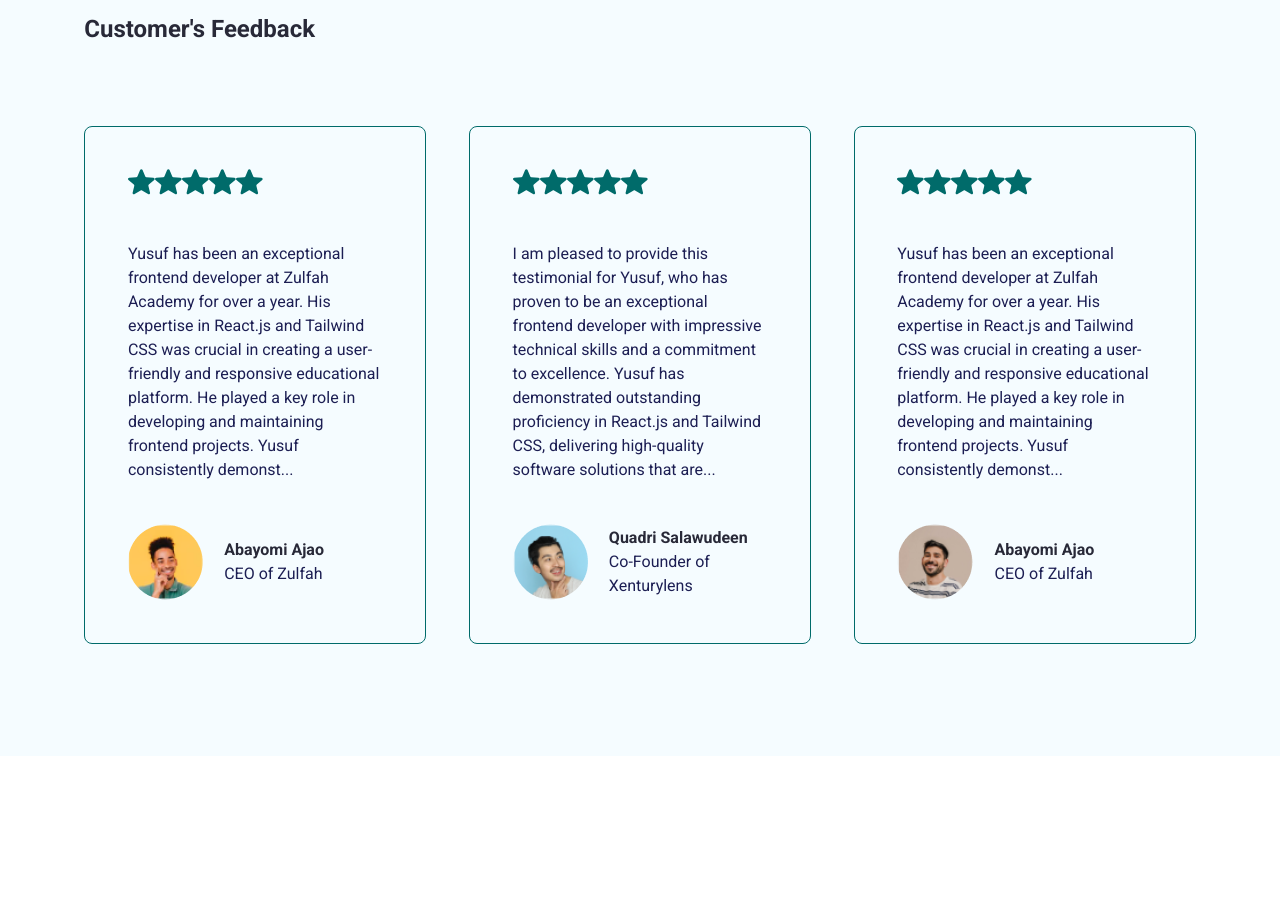
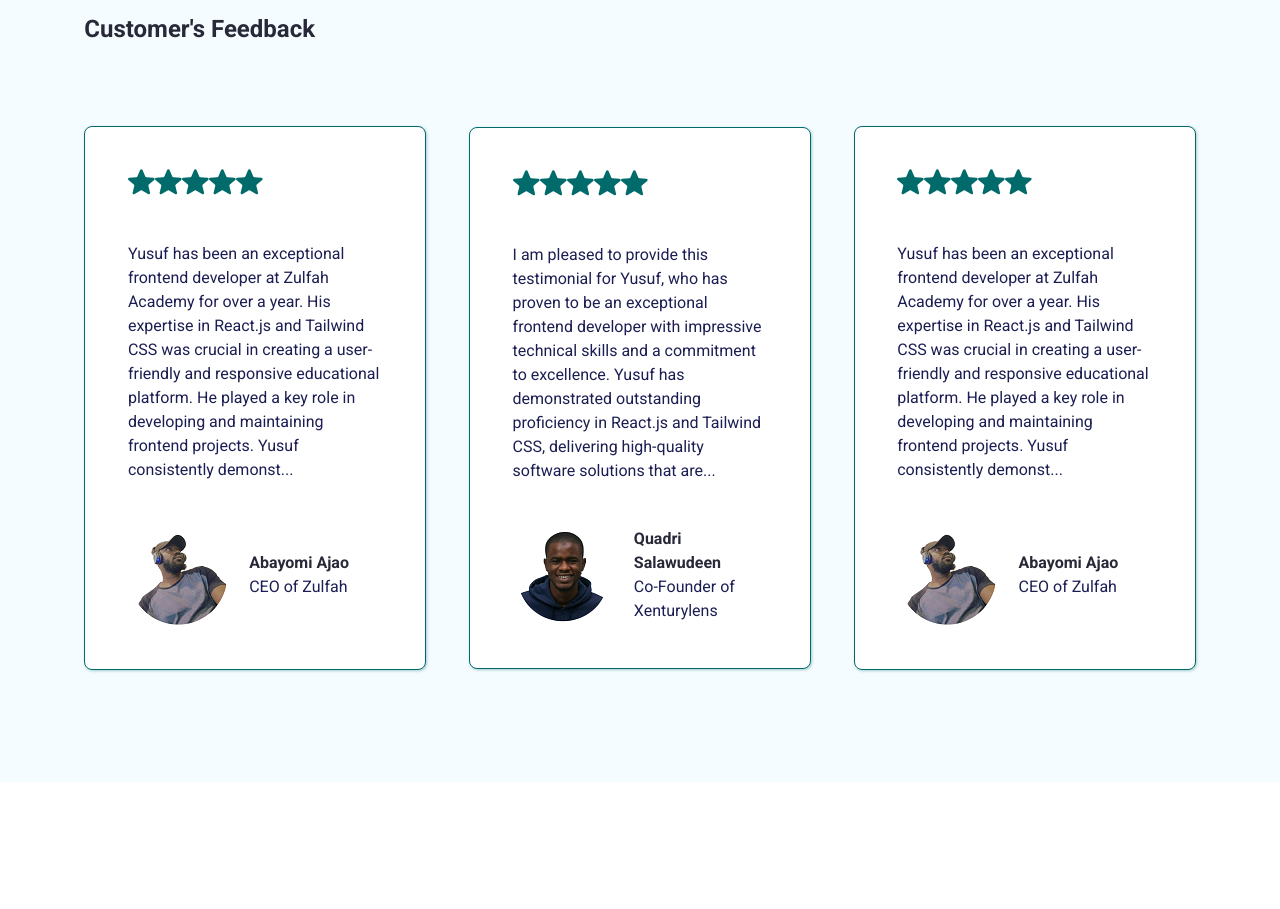
Before and after one commit to Alimyusstore/myPortfolio, a React (Create React App) app: page / in a window 1280 px wide. Shown: the part 4080-4989 px from the top of the page. Built offline with nearby package versions, Linux system fonts and the light colour scheme.

Commit message:
add inportant images

```diff
--- a/src/App.css
+++ b/src/App.css
@@ -407,7 +407,9 @@ h2 {
   color: var(--heading-color);
 }
 .testimonial--section--card {
+  background-color: #ffffff;
   display: flex;
+  box-shadow: 1px 1px 3px #006b6a55;
   padding: 42.6px;
   flex-direction: column;
   align-items: flex-start;
--- a/src/data/index.json
+++ b/src/data/index.json
@@ -52,7 +52,7 @@
     {
       "id": "1",
       "count": "5",
-      "src": "./img/avatar-image.png",
+      "src": "./img/rosh.png",
       "description": "Yusuf has been an exceptional frontend developer at Zulfah Academy for over a year. His expertise in React.js and Tailwind CSS was crucial in creating a user-friendly and responsive educational platform. He played a key role in developing and maintaining frontend projects. Yusuf consistently demonstrated strong technical skills, creativity, and a proactive attitude. His ability to effectively communicate, troubleshoot, and deliver innovative solutions made him a valuable asset to our team. I highly recommend Yusuf for any frontend development position.",
       "author_name": "Abayomi Ajao",
       "author_designation": "CEO of Zulfah"
@@ -60,7 +60,7 @@
     {
       "id": "2",
       "count": "5",
-      "src": "./img/avatar-image-1.png",
+      "src": "./img/mophar.png",
       "description": "I am pleased to provide this testimonial for Yusuf, who has proven to be an exceptional frontend developer with impressive technical skills and a commitment to excellence. Yusuf has demonstrated outstanding proficiency in React.js and Tailwind CSS, delivering high-quality software solutions that are both user-friendly and visually appealing. His ability to understand complex requirements and translate them into effective frontend implementations has been commendable.Beyond his technical abilities, Yusuf is known for his problem-solving skills, attention to detail, and proactive attitude. He collaborates effectively with team members, addresses challenges promptly, and consistently seeks ways to improve our software solutions. I highly recommend Yusuf for any frontend development position. His technical knowledge, creativity, and strong work ethic make him a valuable asset to any team. We are confident in his ability to contribute positively and succeed in future endeavors.",
       "author_name": "Quadri Salawudeen",
       "author_designation": "Co-Founder of Xenturylens"
@@ -68,7 +68,7 @@
     {
       "id": "3",
       "count": "5",
-      "src": "./img/avatar-image-2.png",
+      "src": "./img/rosh.png",
       "description": "Yusuf has been an exceptional frontend developer at Zulfah Academy for over a year. His expertise in React.js and Tailwind CSS was crucial in creating a user-friendly and responsive educational platform. He played a key role in developing and maintaining frontend projects. Yusuf consistently demonstrated strong technical skills, creativity, and a proactive attitude. His ability to effectively communicate, troubleshoot, and deliver innovative solutions made him a valuable asset to our team. I highly recommend Yusuf for any frontend development position.",
       "author_name": "Abayomi Ajao",
       "author_designation": "CEO of Zulfah"
```
Also changed, not shown: public/img/mophar.png (added), public/img/rosh.png (added).
